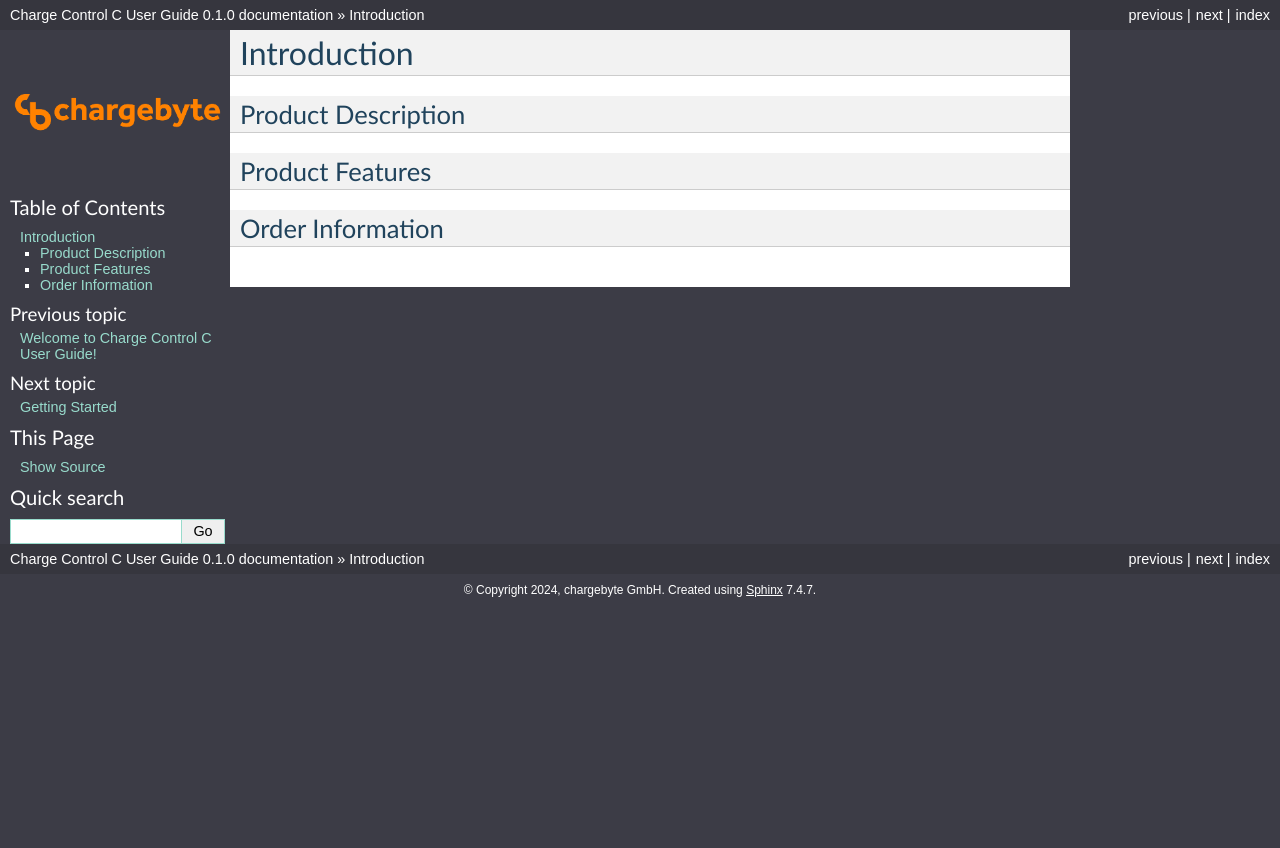
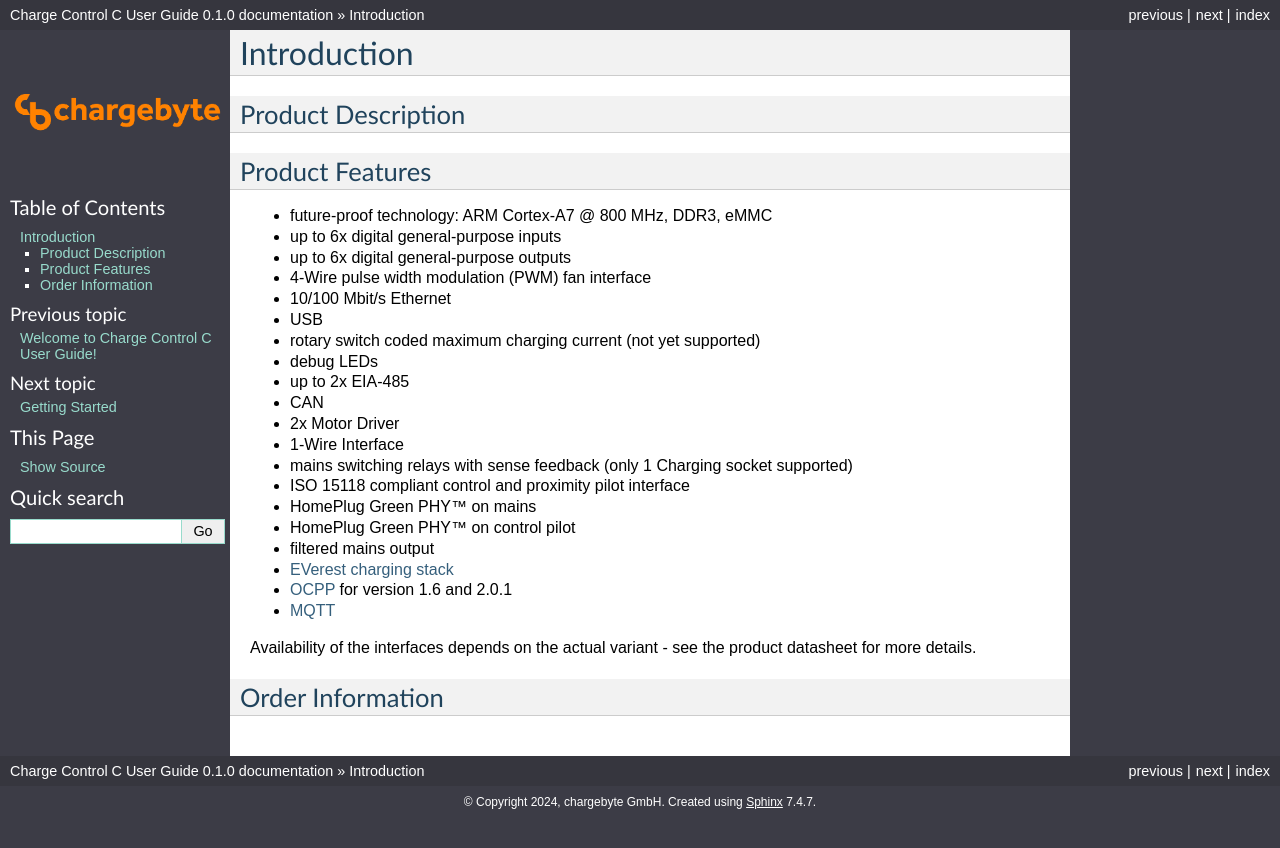
Before and after one commit to chargebyte/chargebyte-docs, a Sphinx documentation site: the page built from docs/source/introduction.rst, in a window 1280 px wide. Shown: the top 848 px of the page. Built offline with Sphinx 7.4.7, drawn with Linux system fonts in a browser that asks for light colours.

Commit message:
Add section "Product Features" to the introduction page (refs EVEREST-830)
Signed-off-by: Fabian Hartung <fabian.hartung@chargebyte.com>

```diff
--- a/docs/source/introduction.rst
+++ b/docs/source/introduction.rst
@@ -8,6 +8,28 @@
 
 Product Features
 ----------------
+* future-proof technology: ARM Cortex-A7 @ 800 MHz, DDR3, eMMC
+* up to 6x digital general-purpose inputs
+* up to 6x digital general-purpose outputs
+* 4-Wire pulse width modulation (PWM) fan interface
+* 10/100 Mbit/s Ethernet
+* USB
+* rotary switch coded maximum charging current (not yet supported)
+* debug LEDs
+* up to 2x EIA-485
+* CAN
+* 2x Motor Driver
+* 1-Wire Interface
+* mains switching relays with sense feedback (only 1 Charging socket supported)
+* ISO 15118 compliant control and proximity pilot interface
+* HomePlug Green PHY™ on mains
+* HomePlug Green PHY™ on control pilot
+* filtered mains output
+* `EVerest charging stack <https://github.com/EVerest/EVerest>`_
+* `OCPP <https://openchargealliance.org/protocols/open-charge-point-protocol/>`_ for version 1.6 and 2.0.1
+* `MQTT <https://mqtt.org/>`_
+
+Availability of the interfaces depends on the actual variant - see the product datasheet for more details.
 
 Order Information
 -----------------
```
